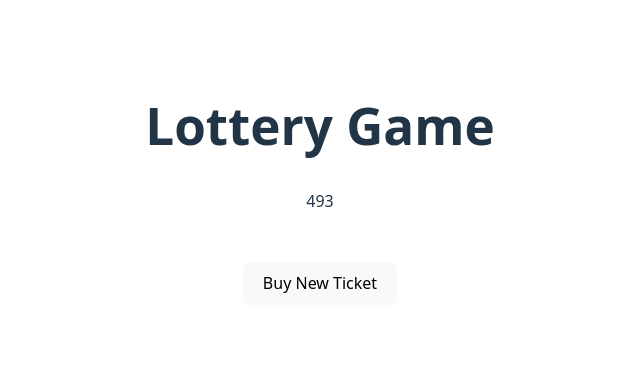
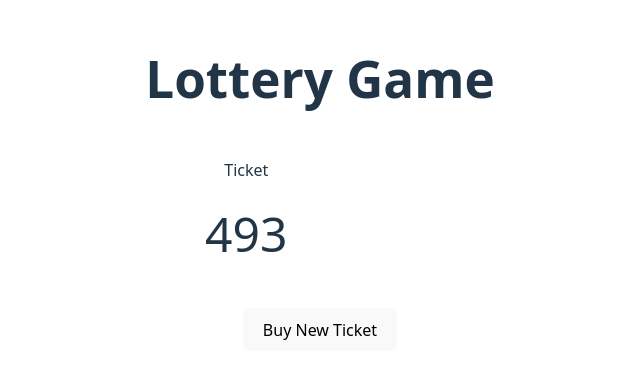
Before and after one commit to Shubhi89/learning_react, a React (Vite) app: page / in a window 1280 px wide. Shown: the part 195-574 px from the top of the page, without its empty margins (320-960 px from the left). Built offline with nearby package versions, Linux system fonts and the light colour scheme.

Commit message:
redesigning game in form of components

```diff
--- a/src/App.jsx
+++ b/src/App.jsx
@@ -3,7 +3,9 @@
 
 function App() {
   return (
-   <Lottery/>
+    <>
+    <Lottery n={3} winningSum={15}/>
+   </>
   );
 }
 
--- a/src/lottery.jsx
+++ b/src/lottery.jsx
@@ -1,24 +1,19 @@
 import { useState } from "react";
-import "./lottery.css";
 import { genTicket , sum } from "./helper";
+import Ticket from "./ticket.jsx";
 
-export default function Lottery() {
-    let [ticket , setTicket] = useState(genTicket(3));
-    let isWinning = sum(ticket) === 15;
+export default function Lottery({n , winningSum}) {
+    let [ticket , setTicket] = useState(genTicket(n));
+    let isWinning = sum(ticket) === winningSum;
 
     let buyTicket = () => {
-        setTicket(genTicket(3));
+        setTicket(genTicket(n));
     }
 
     return (
         <div>
             <h1>Lottery Game</h1>
-            <div className="ticket">
-                <span>{ticket[0]}</span>
-                <span>{ticket[1]}</span>
-                <span>{ticket[2]}</span>
-            </div>
-            <br /><br />
+            <Ticket ticket={ticket}/>
             <button onClick={buyTicket}>Buy New Ticket</button>
             <br /><br />
             <h3>{isWinning && "Congratulations , you won !"}</h3>
--- /dev/null
+++ b/src/ticket.css
@@ -0,0 +1,7 @@
+.ticket {
+    border: 1px solid white;
+    width: 200px;
+    border-radius: 14px;
+    height: 150px;
+    margin-bottom: 15px;
+}
--- /dev/null
+++ b/src/ticket.jsx
@@ -0,0 +1,15 @@
+import TicketNum from "./ticketNum";
+import "./ticket.css";
+
+export default function Ticket({ticket}) {
+    return (
+        <div className="ticket">
+            <p>Ticket</p>
+            {
+            ticket.map((num , idx) => {
+                return <TicketNum num={num} key={idx}/>
+            })
+            }
+        </div>
+    );
+}
--- /dev/null
+++ b/src/ticketNum.css
@@ -0,0 +1,3 @@
+.ticketNum {
+    font-size: 3rem;
+}
--- /dev/null
+++ b/src/ticketNum.jsx
@@ -0,0 +1,7 @@
+import "./ticketNum.css";
+
+export default function TicketNum({num}) {
+    return (
+        <span className="ticketNum">{num}</span>
+    );
+}
```
